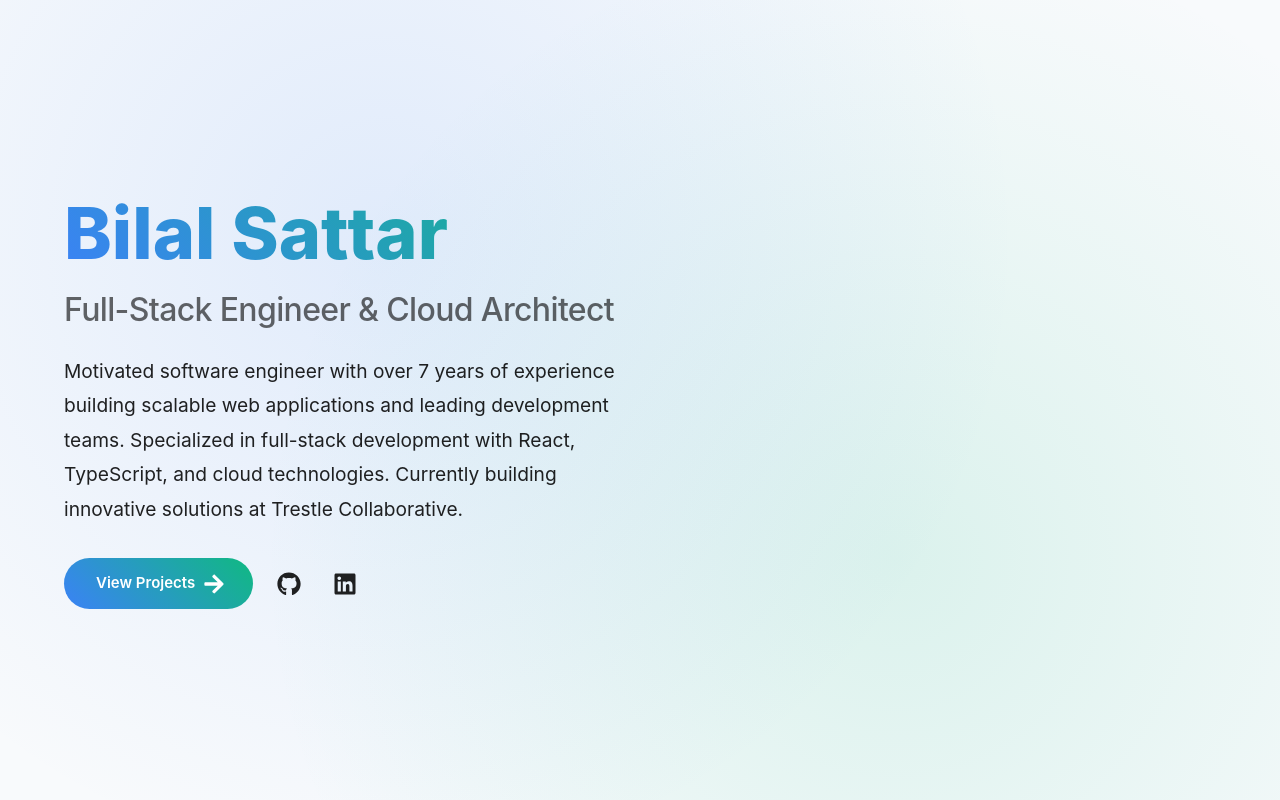
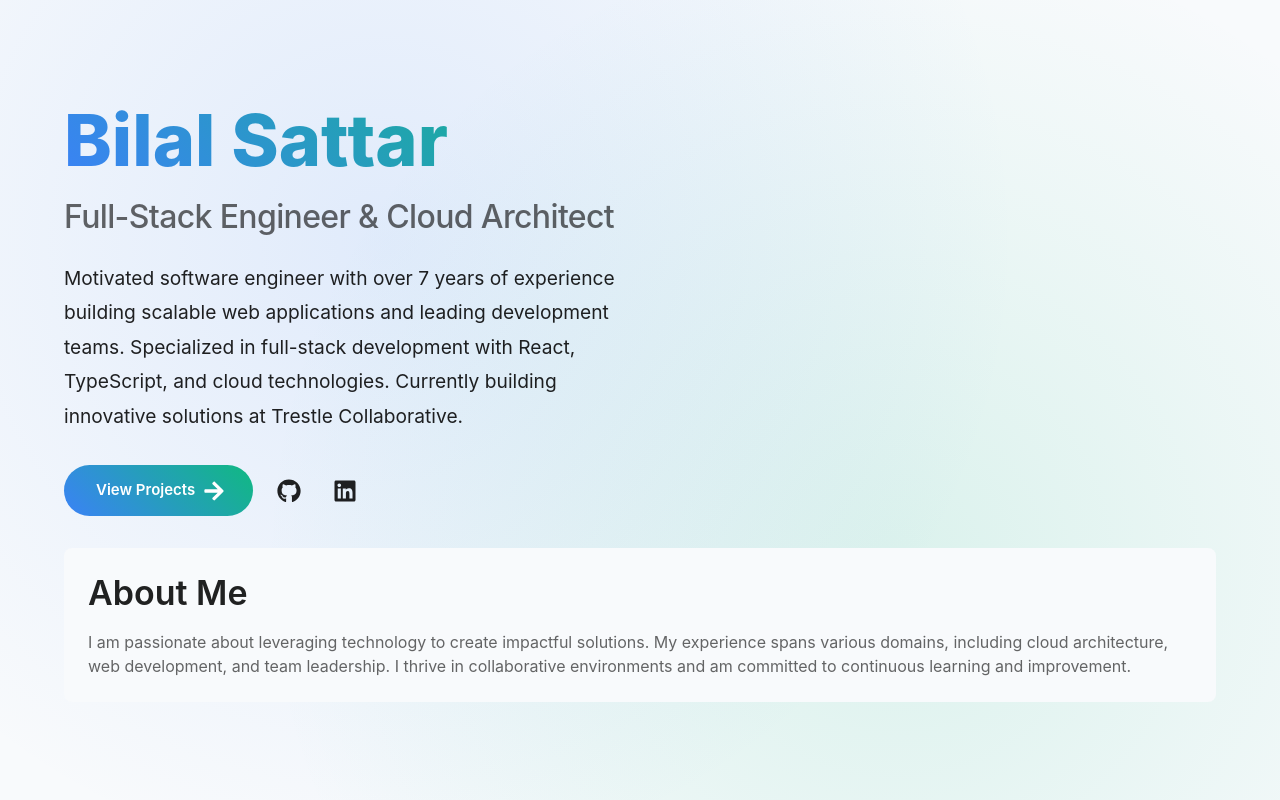
Before and after one commit to bilalsattar24/bilalsattar, a Next.js app: page / in a window 1280 px wide. Shown: the top 800 px of the page. Built offline with nearby package versions, Linux system fonts and the light colour scheme.

Commit message:
fix lint

```diff
--- a/src/app/page.tsx
+++ b/src/app/page.tsx
@@ -11,10 +11,6 @@ import {
   Button,
   Grid,
   IconButton,
-  Card,
-  CardContent,
-  Chip,
-  Fade,
 } from "@mui/material";
 
 const projects = [
@@ -92,9 +88,11 @@ export default function Home() {
       <Box
         sx={{
           position: "relative",
-          height: "100vh",
+          height: { xs: "auto", md: "100vh" },
+          minHeight: { xs: "80vh", md: "100vh" },
           display: "flex",
-          alignItems: "center",
+          alignItems: { xs: "flex-start", md: "center" },
+          paddingTop: { xs: "2rem", md: 0 },
           overflow: "hidden",
           "&::before": {
             content: '""',
@@ -202,6 +200,24 @@ export default function Home() {
               </Grid>
             </Grid>
           </motion.div>
+          <Box
+            sx={{
+              mt: 4,
+              bgcolor: "background.default",
+              p: 3,
+              borderRadius: 2,
+            }}>
+            <Typography variant="h4" sx={{ mb: 2, fontWeight: 600 }}>
+              About Me
+            </Typography>
+            <Typography variant="body1" color="text.secondary">
+              I am passionate about leveraging technology to create impactful
+              solutions. My experience spans various domains, including cloud
+              architecture, web development, and team leadership. I thrive in
+              collaborative environments and am committed to continuous learning
+              and improvement.
+            </Typography>
+          </Box>
         </Container>
       </Box>
 
```
